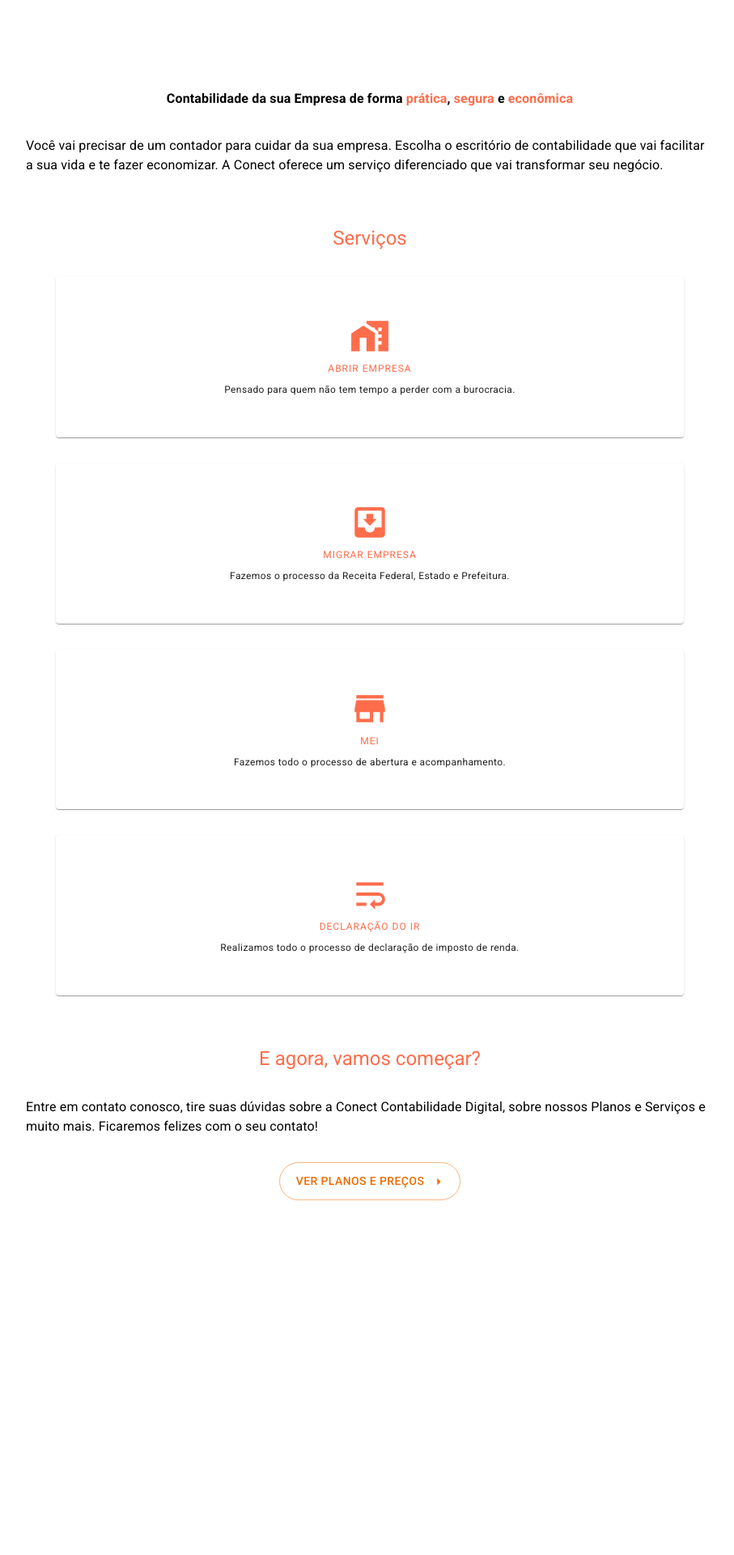
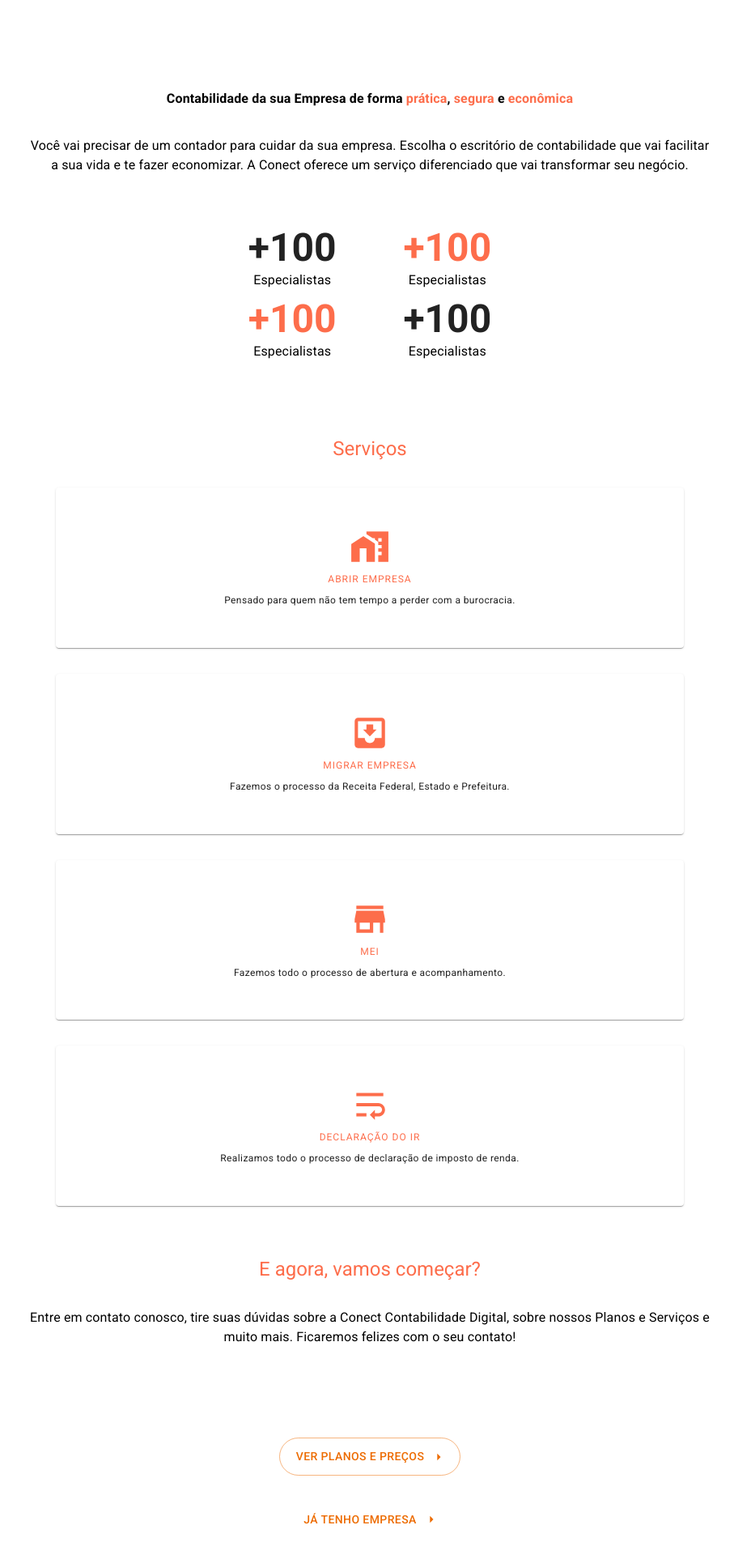
Before and after one commit to Mateusr337/cont, a React (Vite) app: page / in a window 1280 px wide. Shown: the part 973-2893 px from the top of the page at 81% size, without its empty margins (183-1090 px from the left). Before the commit the page ends 2495 px from the top, so only its background shows below. Built offline with nearby package versions, Linux system fonts and the light colour scheme.

Commit message:
feat: min layout

```diff
--- a/src/app.tsx
+++ b/src/app.tsx
@@ -1,28 +1,16 @@
-import './_globals';
-import './css/app.css';
-import { Button, Icon, Paper, Stack, SxProps, Typography } from '@mui/material';
-import image from './assets/01.jpg';
-import { AppColors, AppTheme } from './_globals';
 import {
-	Home,
+	ArrowRightSharp,
 	HomeWork,
-	WhatsApp,
-	Transform,
 	MoveToInbox,
 	StoreMallDirectory,
-	DockRounded,
-	Dock,
-	DockSharp,
-	ArchiveSharp,
+	WhatsApp,
 	WrapText,
-	Chat,
-	ArrowRightTwoTone,
-	ArrowRight,
-	ArrowRightAlt,
-	ArrowRightAltOutlined,
-	ArrowRightAltRounded,
-	ArrowRightSharp,
 } from '@material-ui/icons';
+import { Button, Paper, Stack, SxProps, Typography } from '@mui/material';
+import './_globals';
+import { AppColors, AppTheme } from './_globals';
+import image from './assets/01.jpg';
+import './css/app.css';
 
 const btnStyles: SxProps = {
 	// background: AppTheme.primary,
@@ -59,7 +47,13 @@ export default function AppComponent() {
 	// const handleCount = () => setCount(count + 1);
 
 	return (
-		<Stack direction="column" alignItems="center" gap={4}>
+		<Stack
+			direction="column"
+			alignItems="center"
+			gap={4}
+			maxWidth="100%"
+			textAlign="center"
+		>
 			{/* header page */}
 			<>
 				<Typography variant="caption">[ Logo ou nome da empresa ]</Typography>
@@ -115,6 +109,40 @@ export default function AppComponent() {
 					escritório de contabilidade que vai facilitar a sua vida e te fazer economizar.
 					A Conect oferece um serviço diferenciado que vai transformar seu negócio.
 				</Typography>
+			</>
+			{/* painel */}
+			<>
+				<Stack
+					sx={{ flexWrap: 'wrap', margin: '30px 0' }}
+					direction="row"
+					gap={1}
+					justifyContent="center"
+				>
+					<Stack direction="column" textAlign="center" width="40%">
+						<Typography variant="h3" fontWeight={700} color={AppTheme.text}>
+							+100
+						</Typography>
+						<Typography variant="body1">Especialistas</Typography>
+					</Stack>
+					<Stack direction="column" textAlign="center" width="40%">
+						<Typography variant="h3" fontWeight={700} color={AppTheme.primary}>
+							+100
+						</Typography>
+						<Typography variant="body1">Especialistas</Typography>
+					</Stack>
+					<Stack direction="column" textAlign="center" width="40%">
+						<Typography variant="h3" fontWeight={700} color={AppTheme.primary}>
+							+100
+						</Typography>
+						<Typography variant="body1">Especialistas</Typography>
+					</Stack>
+					<Stack direction="column" textAlign="center" width="40%">
+						<Typography variant="h3" fontWeight={700} color={AppTheme.text}>
+							+100
+						</Typography>
+						<Typography variant="body1">Especialistas</Typography>
+					</Stack>
+				</Stack>
 			</>
 			{/* services */}
 			<>
@@ -204,11 +232,20 @@ export default function AppComponent() {
 
 				<Button
 					color="warning"
-					sx={{ ...btnStyles }}
+					sx={{ ...btnStyles, marginTop: 10 }}
 					variant="outlined"
 					endIcon={<ArrowRightSharp />}
 				>
 					ver planos e preços
+				</Button>
+
+				<Button
+					color="warning"
+					sx={{ ...btnStyles }}
+					variant="text"
+					endIcon={<ArrowRightSharp />}
+				>
+					já tenho empresa
 				</Button>
 			</>
 			{/* footer */}
```
